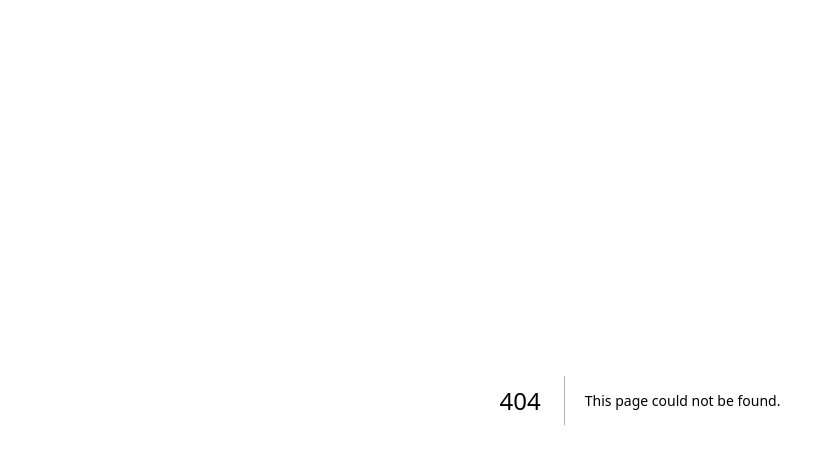
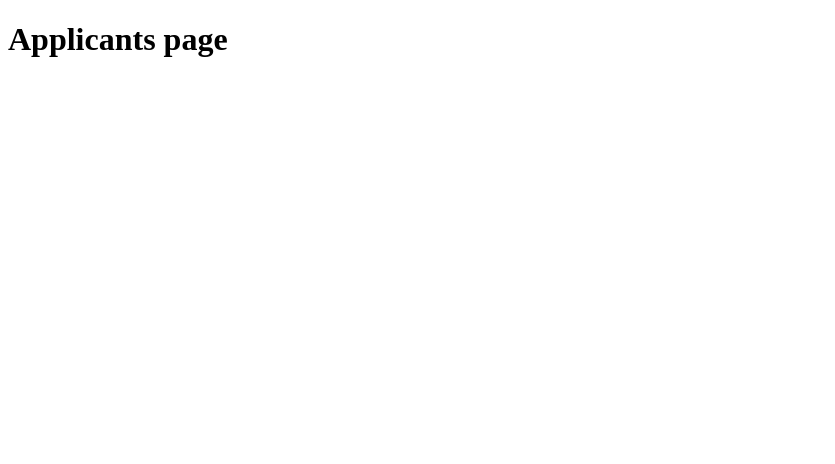
Before and after one commit to hack4impact-utk/internal-applications, a Next.js app in the folder apps/applicant-tracking/: page /applicants in a window 1280 px wide. Before the commit this address had no page. Shown: the top 464 px of the page, without its empty margins (0-835 px from the left). Built offline with nearby package versions, Linux system fonts and the light colour scheme.

Commit message:
Made applicants page.

```diff
--- /dev/null
+++ b/apps/applicant-tracking/src/app/applicants/page.tsx
@@ -0,0 +1,3 @@
+export default function ApplicantsPage() {
+    return <h1>Applicants page</h1>
+  }
```
